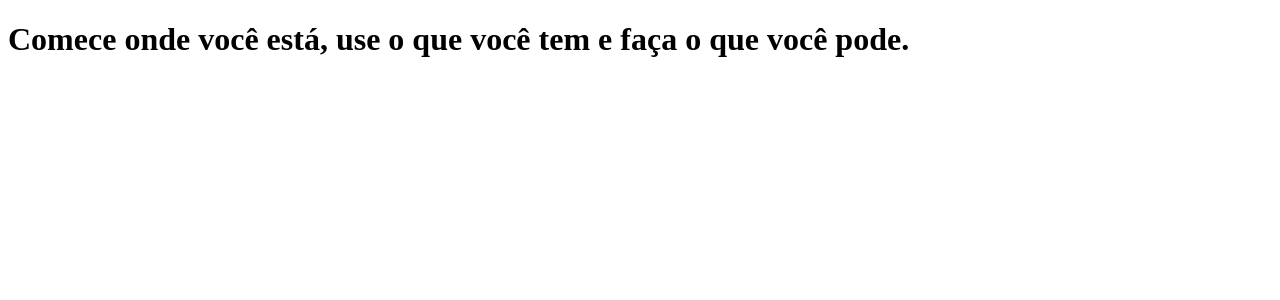
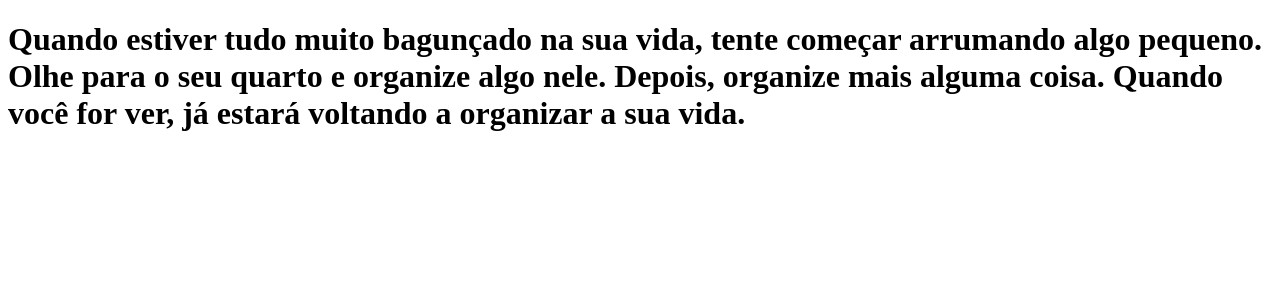
Before and after one commit to davidgabriel23/clone-tab-news, a Next.js app: page / in a window 1280 px wide. Shown: the top 300 px of the page. Built offline with nearby package versions, Linux system fonts and the light colour scheme.

Commit message:
att da frase

```diff
--- a/pages/index.js
+++ b/pages/index.js
@@ -1,7 +1,7 @@
 function Home() {
 
 
-    return <h1>Comece onde você está, use o que você tem e faça o que você pode.</h1>
+    return <h1>Quando estiver tudo muito bagunçado na sua vida, tente começar arrumando algo pequeno. Olhe para o seu quarto e organize algo nele. Depois, organize mais alguma coisa. Quando você for ver, já estará voltando a organizar a sua vida.</h1>
 
 }
 
```
